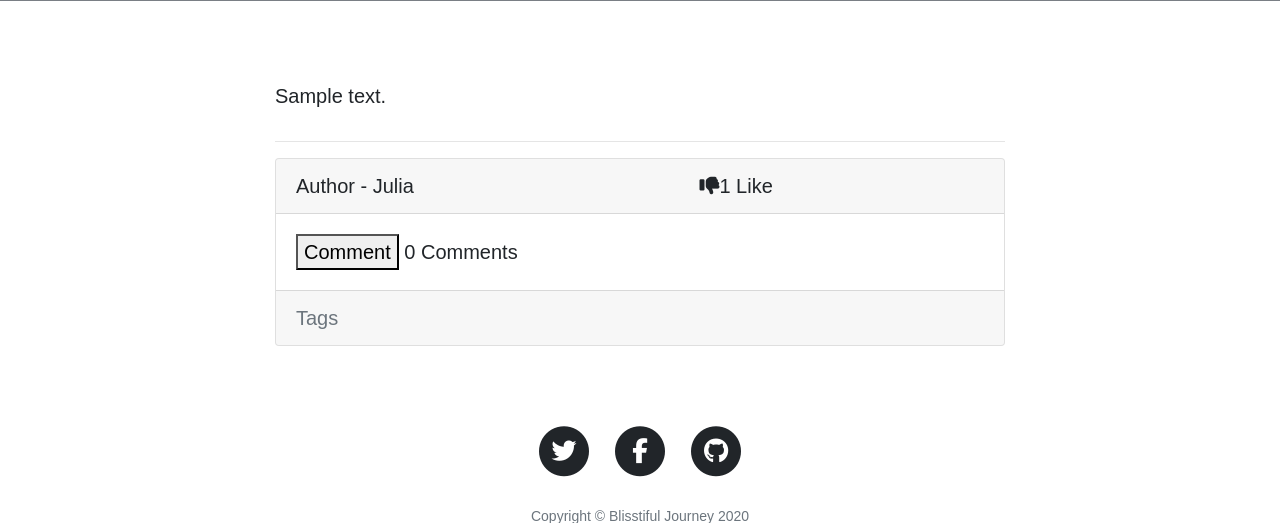
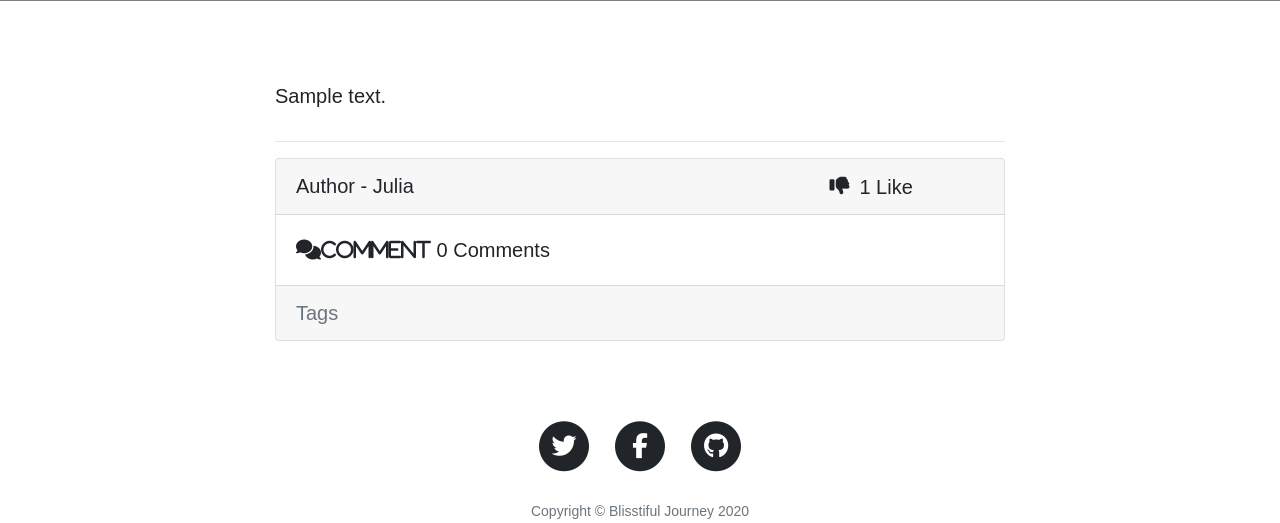
Before and after one commit to Adrian0012/Blisstiful_Journey, a Django app: a page that uses blog/templates/blog/post.html in a window 1280 px wide. Shown: the part 531-1054 px from the top of the page. Run offline with Django 3.2, Linux system fonts and the light colour scheme; a user stored in the database is signed in; tables that the repository leaves empty hold one stand-in row (values such as "Sample post"); grey boxes marked "Sample" are stand-in pictures; some libraries are stand-ins or nearby versions.

Commit message:
added comments icon

```diff
--- a/blog/static/css/custom.css
+++ b/blog/static/css/custom.css
@@ -38,9 +38,18 @@
   cursor: pointer;
 }
 
+.comment-btn {
+  cursor: pointer;
+}
+
 .post-cta-section {
   display: inline-flex;
-  margin-left: 280px ;
+  margin-left: 410px;
+}
+
+.total-likes {
+  margin-left: 10px;
+  padding-top: 1px;
 }
 
 /* navbar & side-menu */
--- a/blog/templates/blog/comments.html
+++ b/blog/templates/blog/comments.html
@@ -58,7 +58,6 @@
         </div>
       {% endfor %}
     </div>
-
     </div>
   </div>
 </div>
--- a/blog/templates/blog/post.html
+++ b/blog/templates/blog/post.html
@@ -27,7 +27,7 @@
             </div>
           </div>
           <div class="card-body">
-            <button class="comment-btn">Comment</button>
+            <a class="card-link"><span class="comment-btn fas fa-comments">Comment</span></a>
             {{ comments.count }} Comment{{ comments|pluralize }}
           </div>
           <div class="card-footer text-muted">
--- a/blog/templates/blog/post_likes.html
+++ b/blog/templates/blog/post_likes.html
@@ -9,4 +9,4 @@
   {% endif %}
 </form>
 {% endif %}
-<span class="total-likes">{{ total_likes }} Like {{ total_likes|pluralize }}</span>
+<span class="total-likes">{{ total_likes }} Like{{ total_likes|pluralize }}</span>
```
